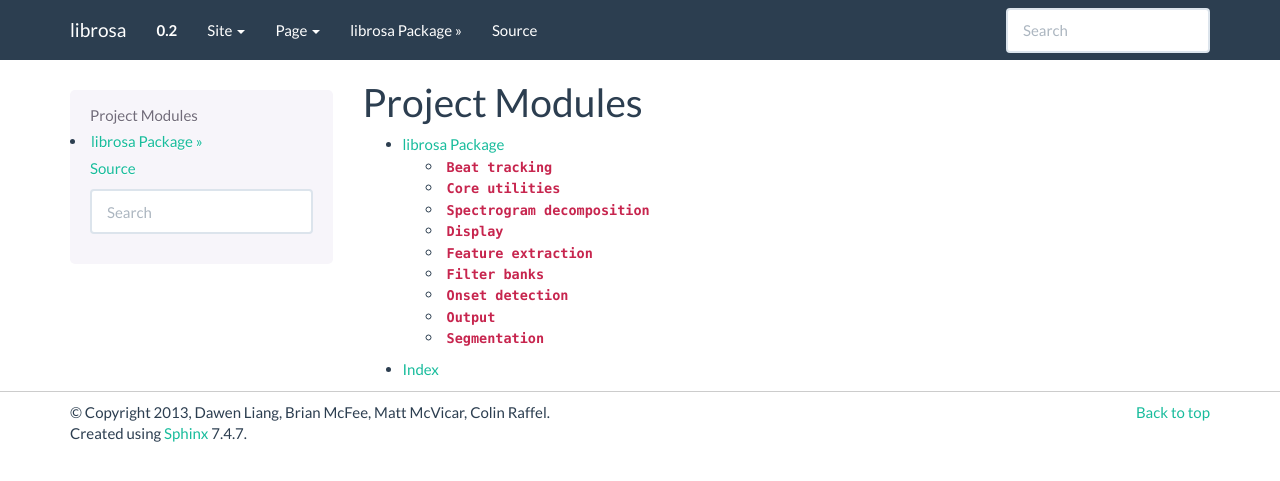
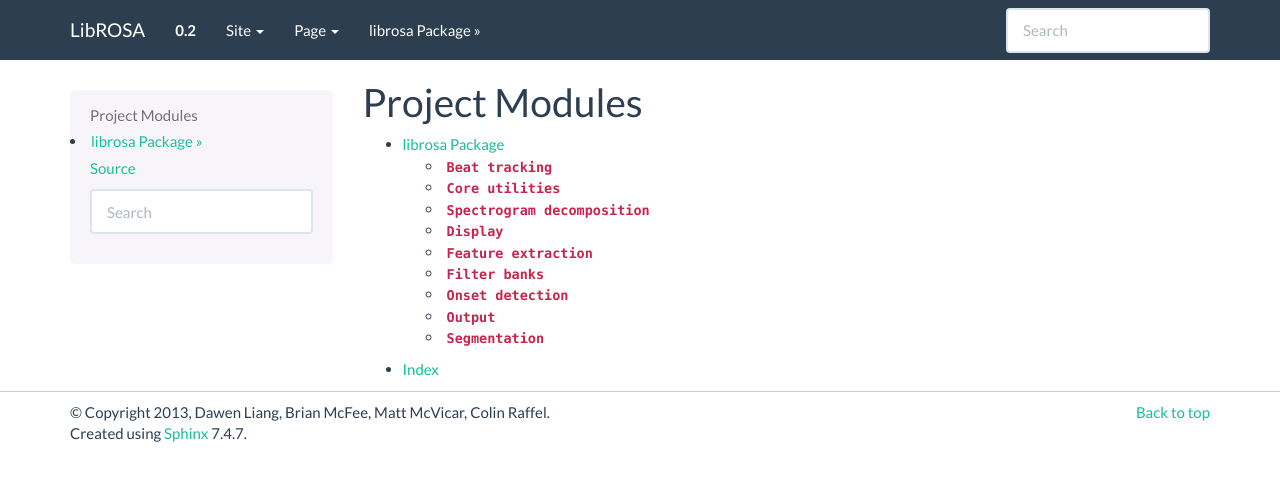
Before and after one commit to librosa/librosa, a Sphinx documentation site: the page built from docs/index.rst, in a window 1280 px wide. Shown: the top 481 px of the page. Built offline with Sphinx 7.4.7, drawn with Linux system fonts in a browser that asks for light colours; some of the changed lines change nothing that is shown.

Commit message:
slight changes to documentation theme

```diff
--- a/docs/conf.py
+++ b/docs/conf.py
@@ -97,7 +97,13 @@
 # Theme options are theme-specific and customize the look and feel of a theme
 # further.  For a list of options available for each theme, see the
 # documentation.
-html_theme_options = {'bootswatch_theme': 'flatly', 'bootstrap_version': "3"}
+html_theme_options = {
+    'bootswatch_theme':     'flatly',
+    'bootstrap_version':    '3',
+    'navbar_title':         'LibROSA',
+    'source_link_position': None,
+
+}
 
 # Add any paths that contain custom themes here, relative to this directory.
 html_theme_path = sphinx_bootstrap_theme.get_html_theme_path()
```
